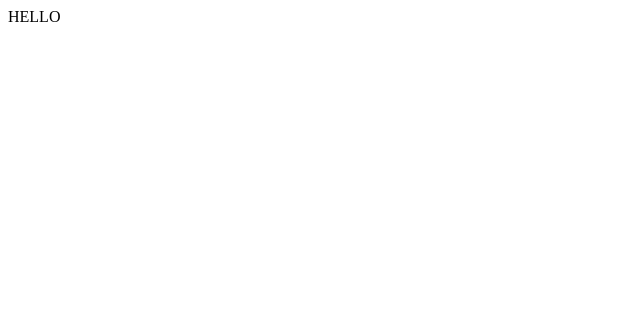
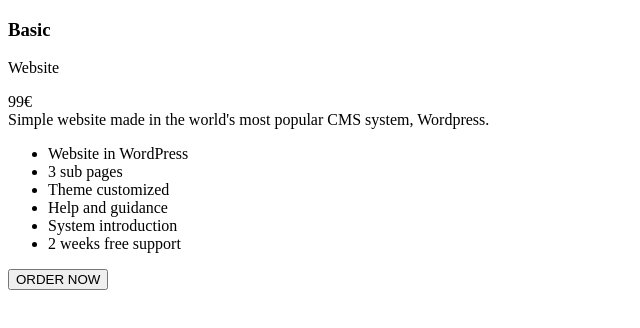
Before and after one commit to Sergi0let/Price-cards-layout, a plain HTML site: page index.html in a window 1280 px wide. Shown: the whole page, without its empty margins (0-640 px from the left). Drawn offline with Linux system fonts and the light colour scheme.

Commit message:
html work

```diff
--- a/index.html
+++ b/index.html
@@ -6,6 +6,26 @@
     <title>Document</title>
   </head>
   <body>
-    HELLO
+    <div class="content">
+      <div class="content__column column-content">
+        <h3 class="column-content__titel">Basic</h3>
+        <p class="column-content__subtitle">Website</p>
+        <div class="column-content__price">99€</div>
+        <div class="column-content__descriotion">
+          Simple website made in the world's most popular CMS system, Wordpress.
+        </div>
+        <ul class="column-content__list">
+          <li class="column-content__item">Website in WordPress</li>
+          <li class="column-content__item">3 sub pages</li>
+          <li class="column-content__item">Theme customized</li>
+          <li class="column-content__item">Help and guidance</li>
+          <li class="column-content__item">System introduction</li>
+          <li class="column-content__item">2 weeks free support</li>
+        </ul>
+        <div class="column-content__control">
+          <button class="column-content__btn">ORDER NOW</button>
+        </div>
+      </div>
+    </div>
   </body>
 </html>
```
